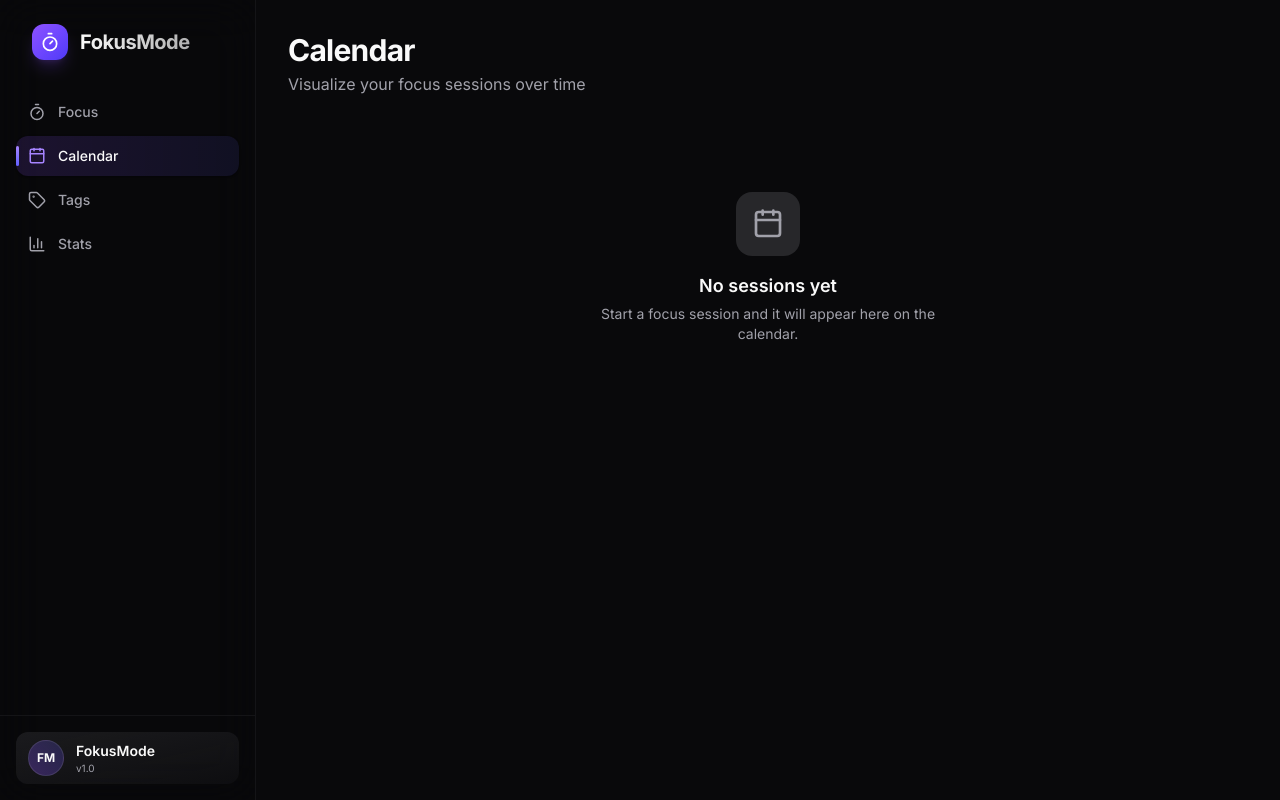
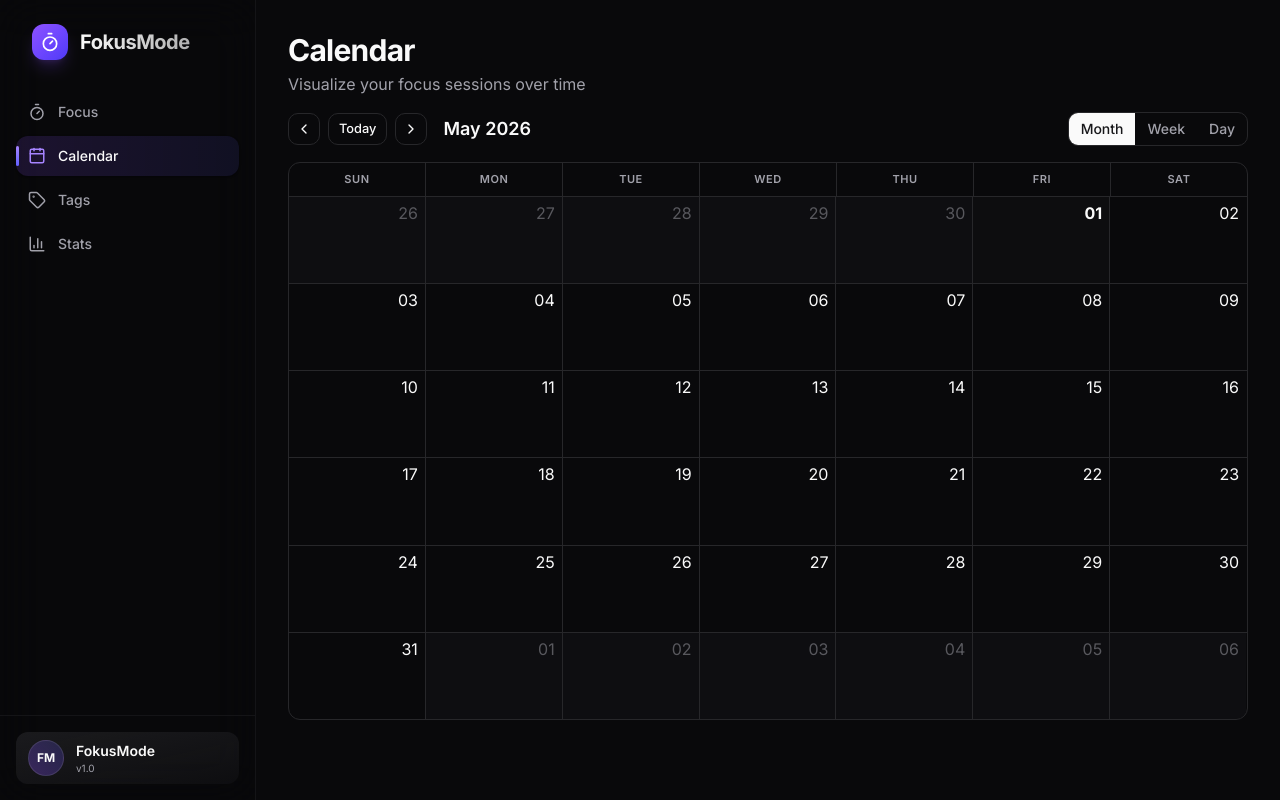
Before and after one commit to ShadyXV/fokusmode-web, a React (Vite) app: page /calendar in a window 1280 px wide. Built offline with nearby package versions, Linux system fonts and the light colour scheme; no server answers.

Commit message:
perf: optimize calendar loading by implementing a 3-month data buffer and stateful event persistence

```diff
--- a/src/pages/CalendarPage.tsx
+++ b/src/pages/CalendarPage.tsx
@@ -1,4 +1,4 @@
-import { useState, useMemo, useCallback } from "react";
+import { useState, useMemo, useCallback, useRef } from "react";
 import { useQuery } from "convex/react";
 import { api } from "../../convex/_generated/api";
 import { Calendar as BigCalendar, dateFnsLocalizer, type View } from "react-big-calendar";
@@ -7,13 +7,12 @@ import { enUS } from "date-fns/locale/en-US";
 import "react-big-calendar/lib/css/react-big-calendar.css";
 import {
   sessionsToEvents,
-  getDateRangeForView,
   type CalendarEvent,
 } from "@/lib/calendarHelpers";
 import CustomToolbar from "@/components/calendar/CustomToolbar";
 import CustomEvent from "@/components/calendar/CustomEvent";
 import SessionDetailPopover from "@/components/calendar/SessionDetailPopover";
-import { Calendar as CalendarIcon } from "lucide-react";
+
 
 const localizer = dateFnsLocalizer({
   format,
@@ -27,31 +26,29 @@ export default function CalendarPage() {
   const [currentDate, setCurrentDate] = useState(new Date());
   const [view, setView] = useState<View>("month");
 
-  const dateRange = useMemo(
-    () => getDateRangeForView(currentDate, view as "month" | "week" | "day"),
-    [currentDate, view]
-  );
+  // Always fetch a 3-month buffer (prev, current, next month)
+  // This ensures switching views (Month/Week/Day) is instantaneous
+  const bufferedRange = useMemo(() => {
+    const d = currentDate;
+    const start = new Date(d.getFullYear(), d.getMonth() - 1, 1).getTime();
+    const end = new Date(d.getFullYear(), d.getMonth() + 2, 0, 23, 59, 59, 999).getTime();
+    return { start, end };
+  }, [currentDate.getFullYear(), currentDate.getMonth()]);
 
-  const sessions = useQuery(api.sessions.listByDateRange, {
-    start: dateRange.start,
-    end: dateRange.end,
-  });
+  const sessions = useQuery(api.sessions.listByDateRange, bufferedRange);
   const tags = useQuery(api.tags.list);
 
+  // Use a ref to keep events visible while loading new ones (prevents blank screen)
+  const lastEvents = useRef<CalendarEvent[]>([]);
+
   const events = useMemo(() => {
-    if (!sessions || !tags) return [];
-    return sessionsToEvents(
-      sessions as Array<{
-        _id: string;
-        tagId: string;
-        plannedDuration: number;
-        actualDuration: number;
-        status: "completed" | "interrupted";
-        startedAt: number;
-        endedAt: number;
-      }>,
-      tags as Array<{ _id: string; name: string; color: string }>
+    if (!sessions || !tags) return lastEvents.current;
+    const newEvents = sessionsToEvents(
+      sessions as any[],
+      tags as any[]
     );
+    lastEvents.current = newEvents;
+    return newEvents;
   }, [sessions, tags]);
 
   const eventStyleGetter = useCallback((event: CalendarEvent) => {
@@ -90,18 +87,8 @@ export default function CalendarPage() {
         </p>
       </div>
 
-      {events.length === 0 && !sessions ? (
-        <div className="flex flex-col items-center justify-center py-20 text-center">
-          <div className="w-16 h-16 rounded-2xl bg-muted flex items-center justify-center mb-4">
-            <CalendarIcon className="w-8 h-8 text-muted-foreground" />
-          </div>
-          <h3 className="text-lg font-semibold mb-1">No sessions yet</h3>
-          <p className="text-muted-foreground text-sm max-w-sm">
-            Start a focus session and it will appear here on the calendar.
-          </p>
-        </div>
-      ) : (
-        <div className="h-[calc(100vh-12rem)]">
+      <div className="h-[calc(100vh-12rem)] relative">
+        {/* Optional loading state can go here, but calendar is always visible */}
         <BigCalendar<CalendarEvent>
           localizer={localizer}
           events={events}
@@ -125,7 +112,6 @@ export default function CalendarPage() {
           timeslots={2}
         />
       </div>
-      )}
     </div>
   );
 }
```
Lines whose indentation alone changed are shown as unchanged.
